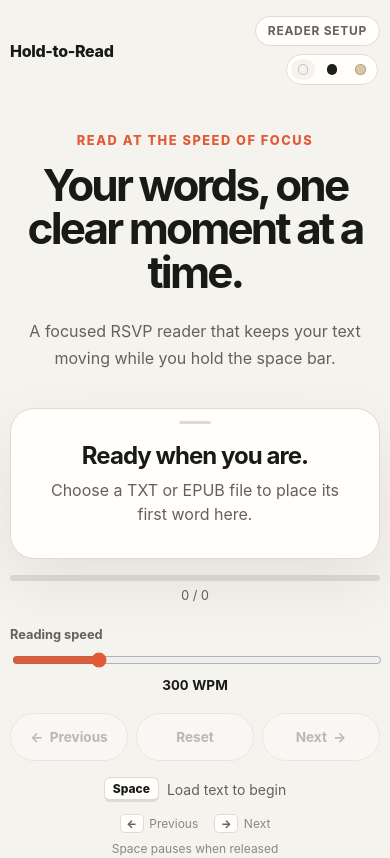
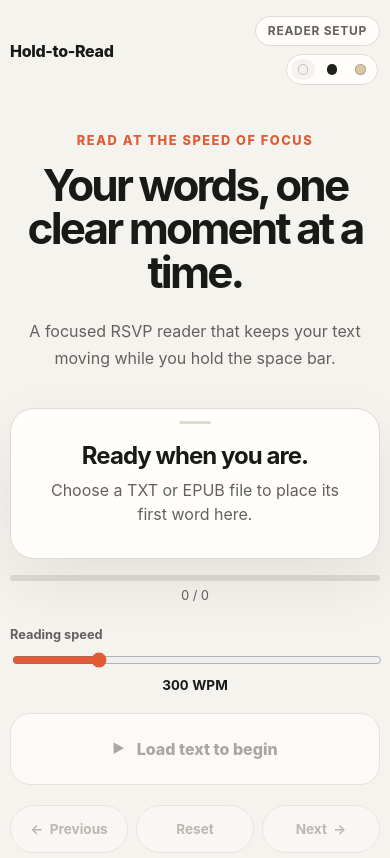
Before and after one commit to kusonnim/RSVP_Reader, a React (Vite) app: page / in a window 390 px wide. Shown: the top 858 px of the page. Built offline with nearby package versions, Linux system fonts and the light colour scheme.

Commit message:
Add mobile press-and-hold playback

```diff
--- a/src/app/App.css
+++ b/src/app/App.css
@@ -339,6 +339,48 @@
   text-align: right;
 }
 
+.mobile-hold-button {
+  display: none;
+  width: min(100%, 28rem);
+  min-height: 4.5rem;
+  align-items: center;
+  justify-content: center;
+  gap: 0.75rem;
+  margin-top: 1.25rem;
+  border: 1px solid var(--color-accent);
+  border-radius: 1.25rem;
+  padding: 1rem 1.25rem;
+  color: var(--color-surface);
+  background: var(--color-accent);
+  cursor: pointer;
+  font-weight: 800;
+  touch-action: none;
+  user-select: none;
+  -webkit-touch-callout: none;
+  transition:
+    filter 150ms ease,
+    transform 150ms ease,
+    opacity 150ms ease;
+}
+
+.mobile-hold-button:not(:disabled):active,
+.mobile-hold-button.is-active {
+  filter: saturate(1.15) brightness(0.92);
+  transform: scale(0.985);
+}
+
+.mobile-hold-button:disabled {
+  border-color: var(--color-border);
+  color: var(--color-text-subtle);
+  background: var(--color-surface);
+  cursor: not-allowed;
+  opacity: 0.7;
+}
+
+.hold-button-icon {
+  font-size: 0.8rem;
+}
+
 .reader-controls {
   display: flex;
   align-items: center;
@@ -510,6 +552,21 @@
   .welcome-panel h1 {
     font-size: clamp(2.75rem, 11vw, 4.75rem);
   }
+
+  .mobile-hold-button {
+    display: inline-flex;
+  }
+}
+
+@media (hover: none) and (pointer: coarse) {
+  .mobile-hold-button {
+    display: inline-flex;
+  }
+
+  .hold-instruction,
+  .keyboard-help {
+    display: none;
+  }
 }
 
 @media (max-width: 36rem) {
--- a/src/app/App.tsx
+++ b/src/app/App.tsx
@@ -181,6 +181,7 @@ function App() {
             onNext={nextWord}
             onReset={reset}
             onWpmChange={setWpm}
+            onHoldingChange={setHolding}
           />
 
           <FileLoader onDocumentLoaded={handleDocumentLoaded} />
--- /dev/null
+++ b/src/components/HoldToReadButton.tsx
@@ -0,0 +1,103 @@
+import {
+  useEffect,
+  useRef,
+  type KeyboardEvent,
+  type PointerEvent,
+} from "react";
+
+type HoldToReadButtonProps = {
+  canRead: boolean;
+  hasWords: boolean;
+  isHolding: boolean;
+  onHoldingChange: (isHolding: boolean) => void;
+};
+
+function HoldToReadButton({
+  canRead,
+  hasWords,
+  isHolding,
+  onHoldingChange,
+}: HoldToReadButtonProps) {
+  const activePointerId = useRef<number | null>(null);
+
+  useEffect(() => {
+    if (!isHolding) {
+      activePointerId.current = null;
+    }
+  }, [isHolding]);
+
+  const startPointerHold = (event: PointerEvent<HTMLButtonElement>) => {
+    if (!canRead || activePointerId.current !== null) {
+      return;
+    }
+
+    event.preventDefault();
+    activePointerId.current = event.pointerId;
+    event.currentTarget.setPointerCapture(event.pointerId);
+    onHoldingChange(true);
+  };
+
+  const stopPointerHold = (event: PointerEvent<HTMLButtonElement>) => {
+    if (activePointerId.current !== event.pointerId) {
+      return;
+    }
+
+    activePointerId.current = null;
+
+    if (event.currentTarget.hasPointerCapture(event.pointerId)) {
+      event.currentTarget.releasePointerCapture(event.pointerId);
+    }
+
+    onHoldingChange(false);
+  };
+
+  const handleKeyDown = (event: KeyboardEvent<HTMLButtonElement>) => {
+    if (
+      canRead &&
+      !event.repeat &&
+      (event.key === " " || event.key === "Enter")
+    ) {
+      event.preventDefault();
+      onHoldingChange(true);
+    }
+  };
+
+  const handleKeyUp = (event: KeyboardEvent<HTMLButtonElement>) => {
+    if (event.key === " " || event.key === "Enter") {
+      event.preventDefault();
+      onHoldingChange(false);
+    }
+  };
+
+  const label = !hasWords
+    ? "Load text to begin"
+    : !canRead
+      ? "End of chapter"
+      : isHolding
+        ? "Reading... release to pause"
+        : "Press and hold to read";
+
+  return (
+    <button
+      className={`mobile-hold-button${isHolding ? " is-active" : ""}`}
+      type="button"
+      disabled={!canRead}
+      aria-pressed={isHolding}
+      onPointerDown={startPointerHold}
+      onPointerUp={stopPointerHold}
+      onPointerCancel={stopPointerHold}
+      onLostPointerCapture={stopPointerHold}
+      onKeyDown={handleKeyDown}
+      onKeyUp={handleKeyUp}
+      onBlur={() => onHoldingChange(false)}
+      onContextMenu={(event) => event.preventDefault()}
+    >
+      <span className="hold-button-icon" aria-hidden="true">
+        {isHolding ? "●" : "▶"}
+      </span>
+      <span>{label}</span>
+    </button>
+  );
+}
+
+export default HoldToReadButton;
--- a/src/components/ReaderControls.tsx
+++ b/src/components/ReaderControls.tsx
@@ -1,3 +1,5 @@
+import HoldToReadButton from "./HoldToReadButton";
+
 type ReaderControlsProps = {
   hasWords: boolean;
   canGoPrevious: boolean;
@@ -8,6 +10,7 @@ type ReaderControlsProps = {
   onNext: () => void;
   onReset: () => void;
   onWpmChange: (wpm: number) => void;
+  onHoldingChange: (isHolding: boolean) => void;
 };
 
 function ReaderControls({
@@ -20,6 +23,7 @@ function ReaderControls({
   onNext,
   onReset,
   onWpmChange,
+  onHoldingChange,
 }: ReaderControlsProps) {
   return (
     <div className="controls-panel">
@@ -39,6 +43,13 @@ function ReaderControls({
           <output htmlFor="wpm">{wpm} WPM</output>
         </div>
       </div>
+
+      <HoldToReadButton
+        canRead={canGoNext}
+        hasWords={hasWords}
+        isHolding={isHolding}
+        onHoldingChange={onHoldingChange}
+      />
 
       <div className="reader-controls" aria-label="Reader controls">
         <button
```
Also changed, not shown: 1 other file (tests, documents, lock files or other folders).
